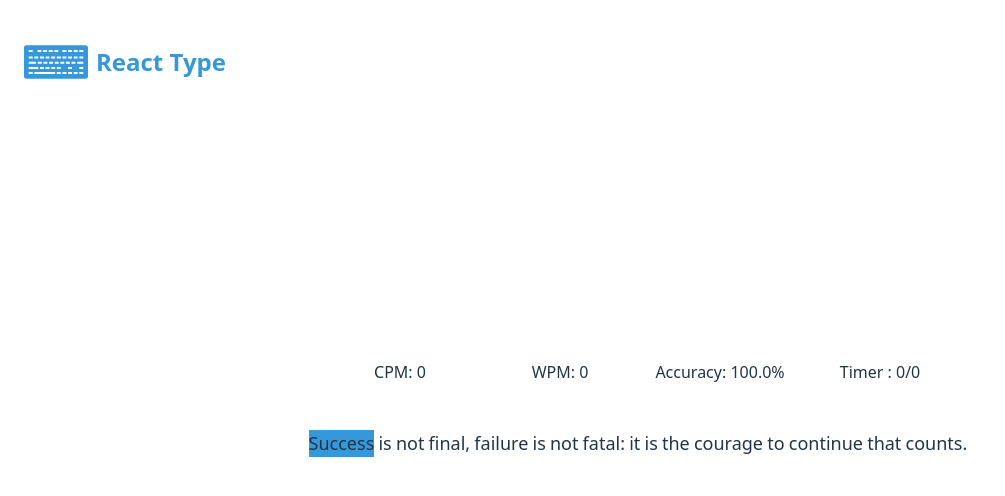
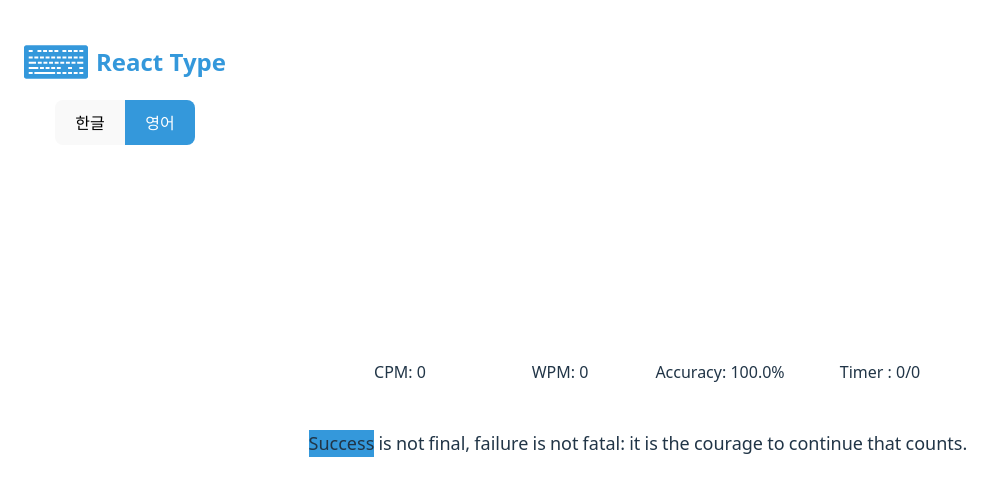
Before and after one commit to wlsdnr710/react_type, a React (Vite) app: page / in a window 1280 px wide. Shown: the top 496 px of the page, without its empty margins (0-1005 px from the left). Built offline with nearby package versions, Linux system fonts and the light colour scheme.

Commit message:
language selector feature added.

```diff
--- a/src/App.jsx
+++ b/src/App.jsx
@@ -7,6 +7,7 @@ import Selection from "./components/Selection/Selection.jsx";
 function App() {
   //TODO: Create module later that will change themeColor with these
   const [themeColor, setThemeColor] = useState(0);
+  const [language, setLanguage] = useState(["영어"]);
   const colors = [
     "#3498db",
     "#2ecc71",
@@ -20,14 +21,30 @@ function App() {
     setThemeColor((prev) => (prev + 1) % 6);
   }
 
+  function buttonLangaugeChange(selected) {
+    setLanguage(selected);
+  }
+
+  function keyboardLangaugeChange(selected) {
+    setLanguage(selected);
+  }
+
   return (
-    <div style={{'--accent-color': colors[themeColor]}}>
+    <div style={{ "--accent-color": colors[themeColor] }}>
       <div className="header">
         <Logo themeColor={colors[themeColor]} onClick={logoClickHandler} />
         <h2>React Type</h2>
-        {/* <Selection list={["한글","영어"]} /> */}
+        <Selection
+          items={["한글", "영어"]}
+          selectedItems={language}
+          multiple={false}
+          handleSelectionChange={buttonLangaugeChange}
+        />
       </div>
-      <Typing />
+      <Typing
+        handleLanguageChange={keyboardLangaugeChange}
+        isHangul={language[0] == "한글"}
+      />
     </div>
   );
 }
--- a/src/components/Selection/Button.jsx
+++ b/src/components/Selection/Button.jsx
@@ -1,8 +1,14 @@
-
-const Button = ({ first = false, last = false, handleSelection, children }) => {
+const Button = ({
+  first = false,
+  last = false,
+  selected,
+  handleSelection,
+  children,
+}) => {
   let className = first ? "first" : last ? "last" : "middle";
+  className += selected ? " selected" : "";
   return (
-    <button className={className} onClick={handleSelection}>
+    <button className={className} onClick={() => handleSelection(children)}>
       {children}
     </button>
   );
--- /dev/null
+++ b/src/components/Selection/Selection.css
@@ -0,0 +1,29 @@
+.selection button {
+  border: 1px solid transparent;
+  padding: 0.6em 1.2em;
+  font-size: 1em;
+  font-weight: 500;
+  font-family: inherit;
+  background-color: #f9f9f9;
+  cursor: pointer;
+  transition: border-color 0.25s;
+}
+
+.selection button.first {
+  border-top-left-radius: 8px;
+  border-bottom-left-radius: 8px;
+}
+
+.selection button.last {
+  border-top-right-radius: 8px;
+  border-bottom-right-radius: 8px;
+}
+
+.selection button.selected {
+  background-color: var(--accent-color);
+  color: white;
+}
+
+.selection button:hover {
+  border-color: var(--accent-color);
+}
--- a/src/components/Selection/Selection.jsx
+++ b/src/components/Selection/Selection.jsx
@@ -1,24 +1,45 @@
 import Button from "./Button";
+import "./Selection.css";
 
-const Selection = ({ list }) => {
-  function handleSelection() {
-    //
+const Selection = ({
+  items,
+  selectedItems,
+  multiple = true,
+  handleSelectionChange,
+}) => {
+
+  function handleSelection(item) {
+    // when multiple selection allowed
+    if (multiple) {
+      if (selectedItems.includes(item)) {
+        handleSelectionChange([...selectedItems].filter((val)=>val!=item));
+      } else {
+        handleSelectionChange([...selectedItems, item])
+      }
+    }
+    // when only one selection is allowed
+    else {
+      handleSelectionChange([item])
+    }
   }
 
+
+
   return (
-    <>
-      {list.map((item, index) => {
+    <div className="selection">
+      {items.map((item, index) => {
         return (
           <Button
             first={index == 0}
-            last={index == list.length - 1}
+            last={index == items.length - 1}
+            selected={selectedItems.includes(item)}
             handleSelection={handleSelection}
           >
             {item}
           </Button>
         );
       })}
-    </>
+    </div>
   );
 };
 
--- a/src/components/Typing.jsx
+++ b/src/components/Typing.jsx
@@ -1,7 +1,11 @@
 import { useEffect, useState } from "react";
 import ContentsDisplay from "./ContentsDisplay";
 import "./Typing.css";
-import { translateHangul, isHangulChar } from "./translateHangul";
+import {
+  translateHangul,
+  isHangulChar,
+  isEnglishChar,
+} from "./translateHangul";
 import { assemble, removeLastCharacter } from "es-hangul";
 import Stats from "./Stats";
 
@@ -9,20 +13,20 @@ import Stats from "./Stats";
 // TODO : 한글 처리 방법 생각하기 (Toss 한글 라이브러리 찾아보고 활용방법 생각하기)
 // TODO : 더 나은 저장 구조 생각해보기
 // TODO : Enter & Space 처리 방법 생각하기
-const Typing = () => {
-  const [keyPressed, setKeyPressed] = useState("");
-  const [wordCount, setWordCount] = useState(0);
-  const [letterCount, setLetterCount] = useState(0);
-  const [typo, setTypo] = useState(0);
-  const [cumulativeWordCount, setCumulativeWordCount] = useState(0);
-  const [cumulativeKeyCount, setCumulativeKeyCount] = useState(0);
-  const [isHangul, setIsHangul] = useState(false);
-  const [hangulDelete, setHangulDelete] = useState(false);
-  const [isTyping, setIsTyping] = useState(false);
+const Typing = ({ handleLanguageChange, isHangul }) => {
+  const [keyPressed, setKeyPressed] = useState(""); // 현재 타이핑된 문장
+  const [wordCount, setWordCount] = useState(0); // 현재 타이핑된 단어 갯수
+  const [letterCount, setLetterCount] = useState(0); // 현재 단어중 타이핑된 문자 갯수
+  const [typo, setTypo] = useState(0); // 오타 갯수
+  const [cumulativeWordCount, setCumulativeWordCount] = useState(0); // 그동안 타이핑 한 모든 문자 갯수
+  const [cumulativeKeyCount, setCumulativeKeyCount] = useState(0); // 그동안 타이핑한 모든 키 횟수
+  const [hangulDelete, setHangulDelete] = useState(false); // 한글을 지우는 중인지 확인 (타이핑 중인 한글 지울 때 사용)
+  const [isTyping, setIsTyping] = useState(false); // 타이핑 중 (타자 속도 측정용 타이머 발동에 사용)
+  const [hangulInputExist, setHangulInputExist] = useState(false); // 한글 입력이 존재하는지 체크 (맥 or Input field 인풋 처리용)
   const [currentSentence, setCurrentSentence] = useState(
+    // 타이핑 할 문장
     Math.floor(Math.random() * 20)
   );
-  // const [hangulBuffer, setHangulBuffer] = useState([]);
 
   function handleFinishedSentence() {
     setCurrentSentence(Math.floor(Math.random() * 20));
@@ -50,7 +54,11 @@ const Typing = () => {
   useEffect(() => {
     const handleKeyDown = (event) => {
       if (isHangulChar(event.key)) {
-        setIsHangul(true);
+        handleLanguageChange(["한글"]);
+        setHangulInputExist(true);
+      }
+      if (hangulInputExist && isEnglishChar) {
+        handleLanguageChange(["영어"]);
       }
       // 특수키
       if (event.key.length > 1) {
@@ -115,7 +123,7 @@ const Typing = () => {
           // 한/영 - 한글/영어 입력모드 전환
           // eslint-disable-next-line no-fallthrough
           case "HangulMode":
-            setIsHangul((prev) => !prev);
+            handleLanguageChange([isHangul ? "영어" : "한글"]);
             break;
           default:
         }
--- a/src/components/translateHangul.js
+++ b/src/components/translateHangul.js
@@ -57,7 +57,7 @@ const shiftHangul = {
 };
 
 const korean = /[ㄱ-ㅎ|ㅏ-ㅣ|가-힣]/;
-
+const english = /[a-z|A-Z]/;
 
 export function translateHangul(character, shiftKey) {
   const lowerChar = character.toLowerCase();
@@ -73,6 +73,10 @@ export function translateHangul(character, shiftKey) {
   return resultChar;
 }
 
-export function isHangulChar(string) {
-  return korean.test(string);
+export function isHangulChar(char) {
+  return korean.test(char);
 }
+
+export function isEnglishChar(char) {
+  return english.test(char);
+}
--- a/src/index.css
+++ b/src/index.css
@@ -34,25 +34,7 @@ h1 {
   line-height: 1.1;
 }
 
-button {
-  border-radius: 8px;
-  border: 1px solid transparent;
-  padding: 0.6em 1.2em;
-  font-size: 1em;
-  font-weight: 500;
-  font-family: inherit;
-  background-color: #f9f9f9;
-  cursor: pointer;
-  transition: border-color 0.25s;
-}
-button:hover {
-  border-color: var(--accent-color);
-}
-button:focus,
-button:focus-visible {
-  background-color: var(--accent-color);
-  color:#ffffff;
-}
+
 
 @media (prefers-color-scheme: light) {
   :root {
```
